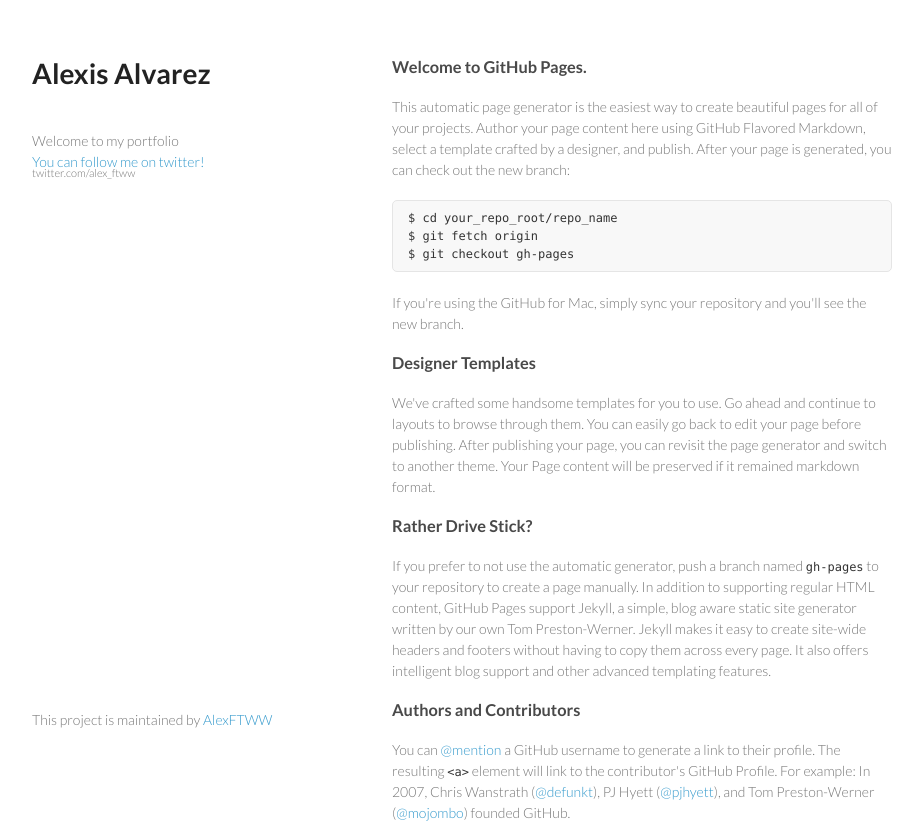
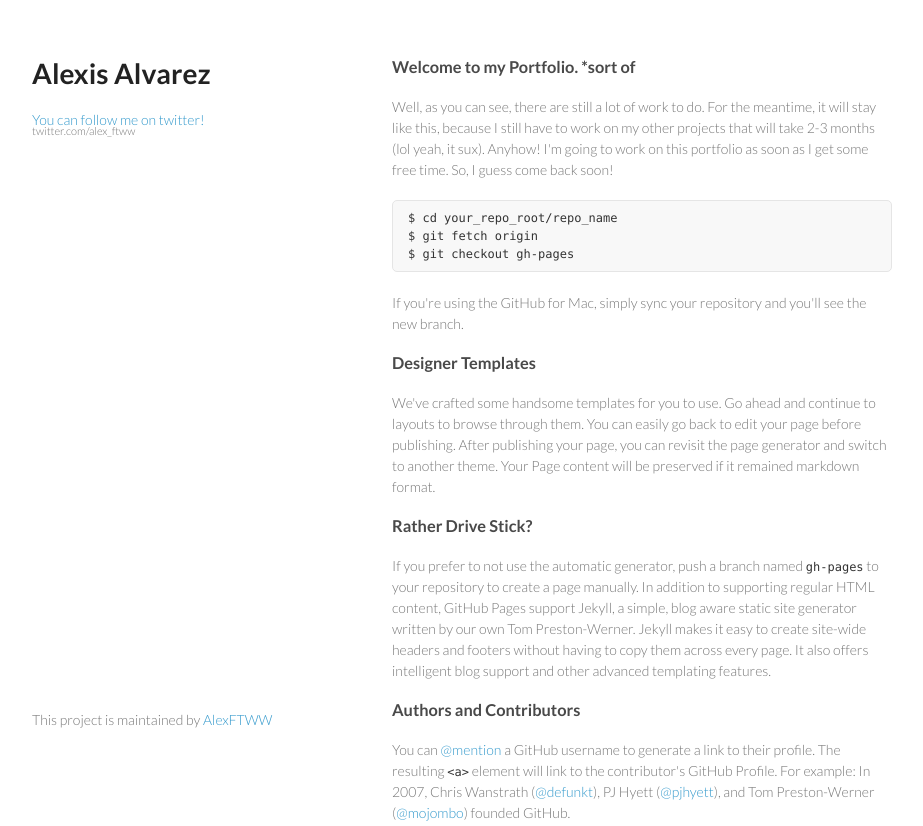
Before and after one commit to AlexFTWW/alexftww, a plain HTML site: page index.html in a window 1280 px wide. Shown: the top 826 px of the page, without its empty margins (178-1101 px from the left). Drawn offline with Linux system fonts and the light colour scheme.

Commit message:
Update index.html

```diff
--- a/index.html
+++ b/index.html
@@ -16,7 +16,7 @@
     <div class="wrapper">
       <header>
         <h1>Alexis Alvarez</h1>
-        <br>Welcome to my portfolio<br>
+
         <p class="view"><a href="https://www.twitter.com/alex_ftww">You can follow me on twitter! <small>twitter.com/alex_ftww</small></a></p>
 
 
@@ -24,9 +24,9 @@
       </header>
       <section>
         <h3>
-<a name="welcome-to-github-pages" class="anchor" href="#welcome-to-github-pages"><span class="octicon octicon-link"></span></a>Welcome to GitHub Pages.</h3>
+<a name="welcome-to-github-pages" class="anchor" href="#welcome-to-github-pages"><span class="octicon octicon-link"></span></a>Welcome to my Portfolio. *sort of</h3>
 
-<p>This automatic page generator is the easiest way to create beautiful pages for all of your projects. Author your page content here using GitHub Flavored Markdown, select a template crafted by a designer, and publish. After your page is generated, you can check out the new branch:</p>
+<p>Well, as you can see, there are still a lot of work to do. For the meantime, it will stay like this, because I still have to work on my other projects that will take 2-3 months (lol yeah, it sux). Anyhow! I'm going to work on this portfolio as soon as I get some free time. So, I guess come back soon! </p>
 
 <pre><code>$ cd your_repo_root/repo_name
 $ git fetch origin
```
